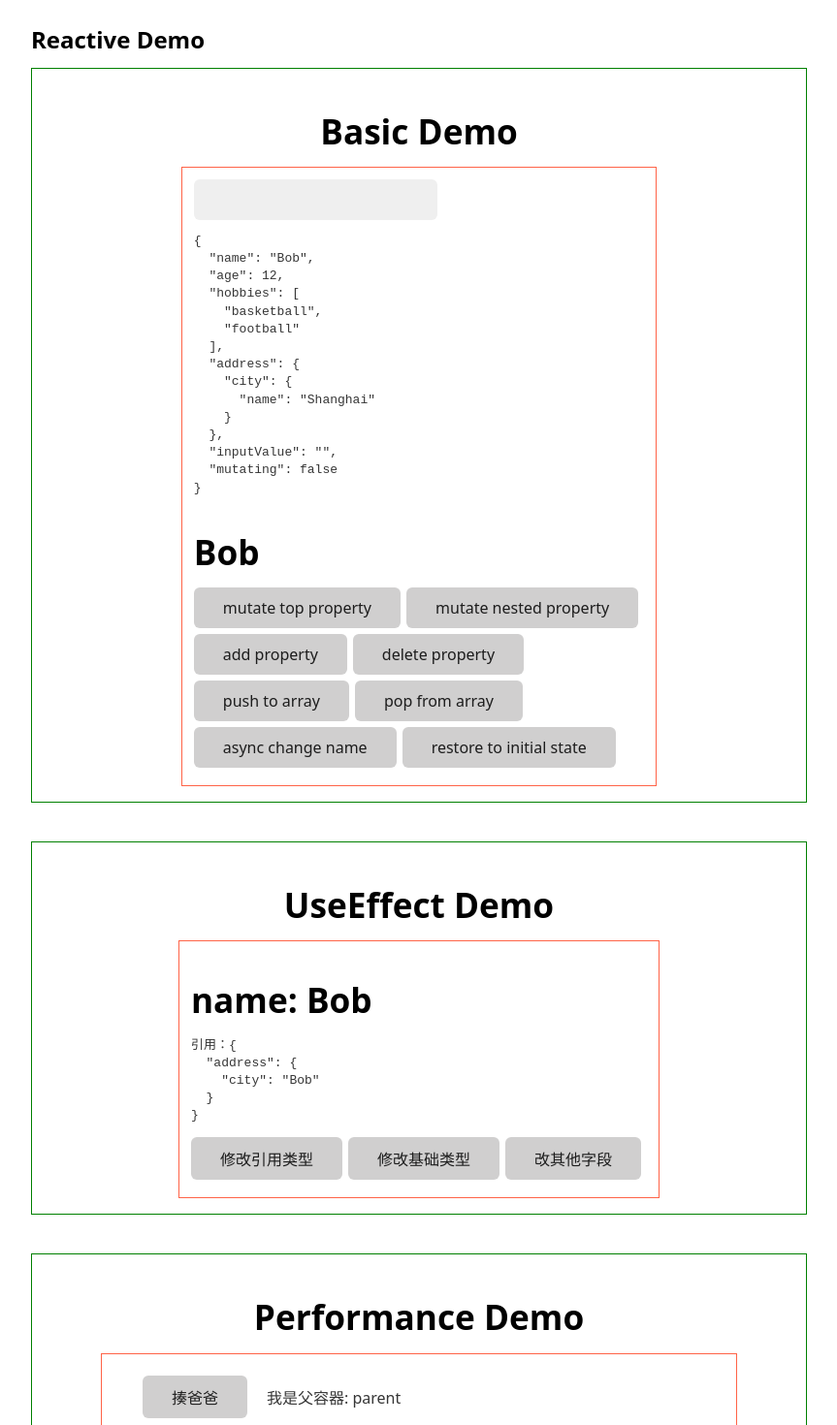
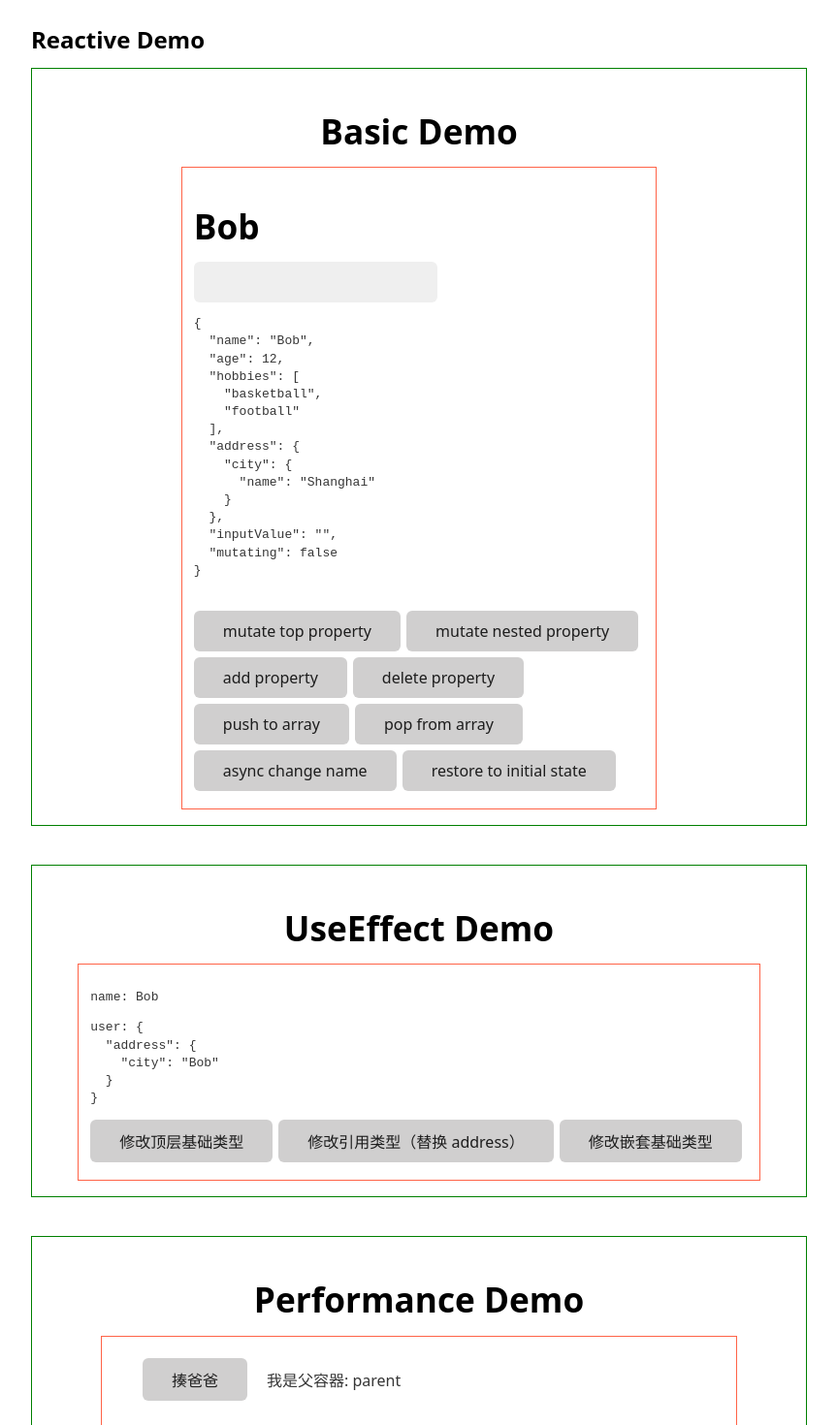
Before and after one commit to sheinsight/reactive, a React (Vite) app in the folder examples/base/: page / in a window 1280 px wide. Shown: the top 1470 px of the page at 97% size, without its empty margins (208-1071 px from the left). Built offline with nearby package versions, Linux system fonts and the light colour scheme.

Commit message:
chore: modify example

```diff
--- a/examples/base/src/basic/index.tsx
+++ b/examples/base/src/basic/index.tsx
@@ -1,5 +1,3 @@
-import { memo } from "react";
-
 import {
   addProperty,
   asyncChangeName,
@@ -12,19 +10,10 @@ import {
 } from "./store";
 
 export default function BasicDemo() {
-  const state = store.useSnapshot({ sync: true });
-
   return (
     <>
-      <input
-        type="text"
-        value={state.inputValue}
-        onChange={(e) => {
-          store.mutate.inputValue = e.target.value;
-        }}
-      />
+      <Children2 />
       <Children />
-      <C2 />
       <div>
         <button onClick={mutateTopProperty}>mutate top property</button>
         <button onClick={mutateNestedProperty}>mutate nested property</button>
@@ -47,14 +36,25 @@ export default function BasicDemo() {
 }
 
 function Children() {
-  const state = store.useSnapshot();
+  const state = store.useSnapshot({ sync: true });
   const content = JSON.stringify(state, null, 2);
 
-  return <pre style={{ marginBottom: "2rem" }}>{content}</pre>;
+  return (
+    <div>
+      <input
+        type="text"
+        value={state.inputValue}
+        onChange={(e) => {
+          store.mutate.inputValue = e.target.value;
+        }}
+      />
+      <pre style={{ marginBottom: "2rem" }}>{content}</pre>
+    </div>
+  );
 }
 
-const C2 = memo(() => {
+const Children2 = () => {
   const state = store.useSnapshot();
   console.log("render C2");
   return <h1>{state.name}</h1>;
-});
+};
--- a/examples/base/src/main.tsx
+++ b/examples/base/src/main.tsx
@@ -1,9 +1,8 @@
-// import { createRoot } from "react-dom/client";
+import { createRoot } from "react-dom/client";
 import App from "./app";
-import { render } from "react-dom";
+// import { render } from "react-dom";
 
 const root = document.getElementById("root") as HTMLElement;
 
-// createRoot(root).render(<App />);
-
-render(<App />, root);
+createRoot(root).render(<App />);
+// render(<App />, root);
--- a/examples/base/src/use-effect/index.tsx
+++ b/examples/base/src/use-effect/index.tsx
@@ -15,8 +15,15 @@ export default function UseEffectDemo() {
   return (
     <div>
       <div>
-        <h1>name: {snap.name}</h1>
-        <pre>引用：{JSON.stringify(snap.user, null, 2)}</pre>
+        <pre>name: {snap.name}</pre>
+        <pre>user: {JSON.stringify(snap.user, null, 2)}</pre>
+        <button
+          onClick={() => {
+            store.mutate.name = Math.random() + "";
+          }}
+        >
+          修改顶层基础类型
+        </button>
         <button
           onClick={() => {
             store.mutate.user.address = {
@@ -24,21 +31,14 @@ export default function UseEffectDemo() {
             };
           }}
         >
-          修改引用类型
+          修改引用类型（替换 address）
         </button>
         <button
           onClick={() => {
             store.mutate.user.address.city = Math.random() + "";
           }}
         >
-          修改基础类型
-        </button>
-        <button
-          onClick={() => {
-            store.mutate.name = "lll" + Math.random();
-          }}
-        >
-          改其他字段
+          修改嵌套基础类型
         </button>
       </div>
     </div>
```
